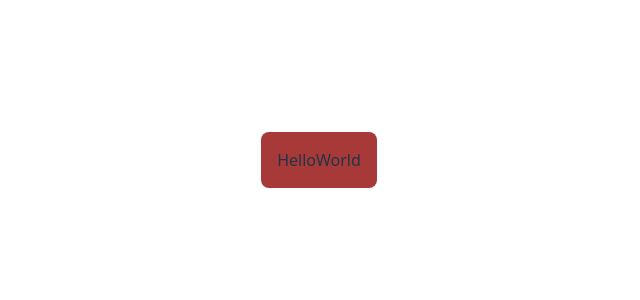
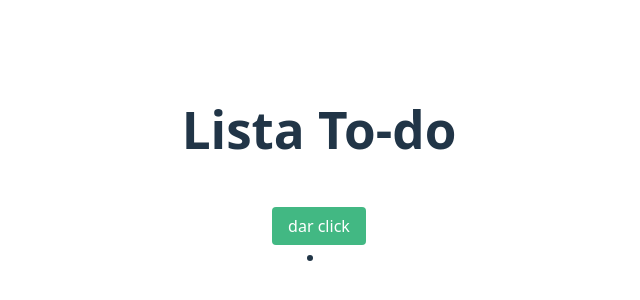
Before and after one commit to GabrielSuvia/todo-list-Vue, a Vue app: page / in a window 1280 px wide. Shown: the part 240-540 px from the top of the page, without its empty margins (321-961 px from the left). Built offline with nearby package versions, Linux system fonts and the light colour scheme.

Commit message:
structure

```diff
--- a/src/App.vue
+++ b/src/App.vue
@@ -1,12 +1,27 @@
 <script setup>
-import HelloWorld from './components/HelloWorld.vue'
+import ListTodo from './components/ListTodo.vue'
+
+
 </script>
 
 <template>
+
+<div class=list>
+
  <div>
-    <HelloWorld />
-  </div>
+    <ListTodo />
+ </div>
+
+
+
+<li>
+
+</li>
+
+</div>
 </template>
+
+
 
 <style scoped>
 
--- a/src/components/HelloWorld.vue
+++ /dev/null
@@ -1,22 +0,0 @@
-<script setup>
-
-</script>
-
-
-<template>
-
-  <div class="card">
-   HelloWorld
-  </div>
-
-</template>
-
-
-<style scoped>
-.card {
-  padding: 1rem;
-  background:rgb(168, 57, 57);
-  border-radius: 8px;
-  text-align: center;
-}
-</style>
--- /dev/null
+++ b/src/components/ListTodo.vue
@@ -0,0 +1,30 @@
+<script setup>
+import { ref } from 'vue'
+
+const botonText = ref('dar click')
+
+function cambiarTexto() {
+  botonText.value = 'gracias por dar click'
+}
+</script>
+
+<template>
+  <h1 class="card">Lista To-do</h1>
+  <button @click="cambiarTexto">{{ botonText }}</button>
+</template>
+
+<style scoped>
+.card {
+  padding: 1rem;
+  border-radius: 8px;
+  text-align: center;
+}
+button {
+  padding: 0.5rem 1rem;
+  background-color: #42b883;
+  color: white;
+  border: none;
+  border-radius: 4px;
+  cursor: pointer;
+}
+</style>
```
